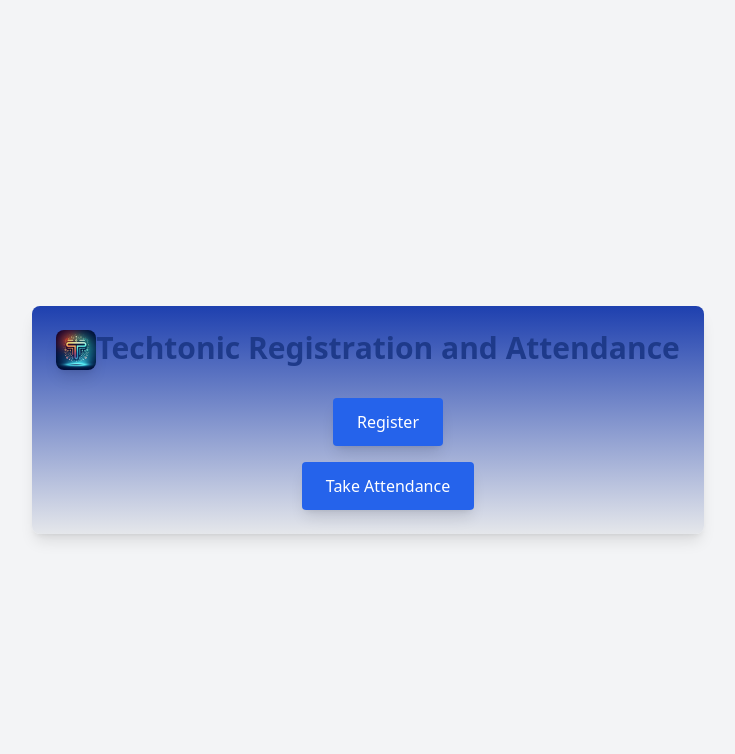
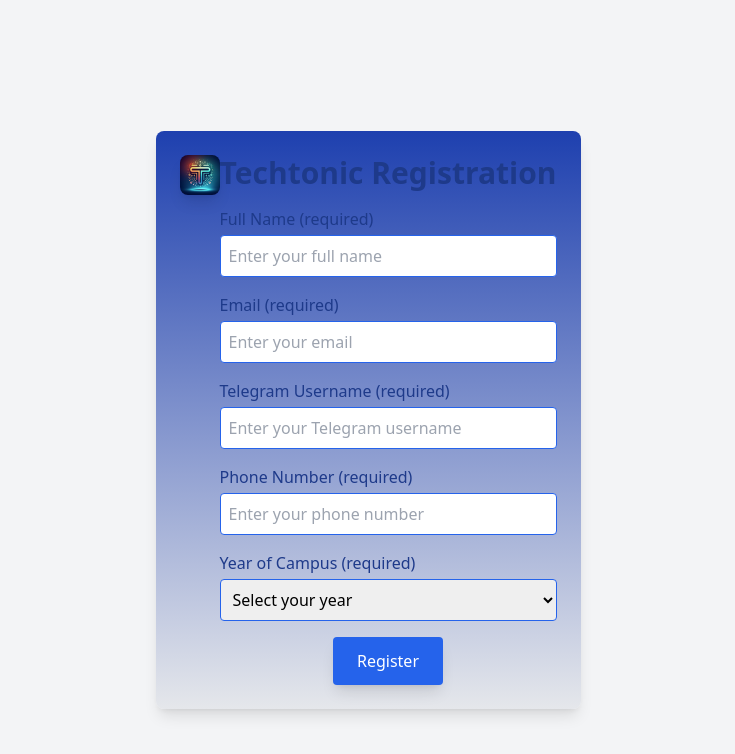
Before and after one commit to Yabe12/miniApp-attendance, a React (Vite) app in the folder Front/: page / in a window 1280 px wide. Shown: the top 754 px of the page, without its empty margins (272-1007 px from the left). Built offline with nearby package versions, Linux system fonts and the light colour scheme.

Commit message:
student regrtration form is complete

```diff
--- a/Front/src/page/StudentForm.jsx
+++ b/Front/src/page/StudentForm.jsx
@@ -1,7 +1,6 @@
 import React, { useState } from "react";
-import { FaArrowRight, FaArrowLeft, FaSpinner } from "react-icons/fa";
+import { FaSpinner } from "react-icons/fa";
 import logo from '../assets/d.jpg';
-import QrScanner from 'react-qr-scanner';
 
 const StudentForm = () => {
   const [formData, setFormData] = useState({
@@ -12,8 +11,6 @@
     yearOfCampus: "",
   });
 
-  const [showEducation, setShowEducation] = useState(false);
-  const [showAttendance, setShowAttendance] = useState(false);
   const [loading, setLoading] = useState(false);
   const [error, setError] = useState("");
   const [success, setSuccess] = useState("");
@@ -61,29 +58,7 @@
         phoneNumber: "",
         yearOfCampus: "",
       });
-      setShowEducation(false); // Reset the form after submission
     }, 2000);
-  };
-
-  const handleAttendanceClick = () => {
-    setShowAttendance(true);
-    setShowEducation(false); // Hide the registration form
-  };
-
-  const handleBackClick = () => {
-    setShowEducation(false); // Hide the registration form
-    setShowAttendance(false); // Hide the attendance scanner
-  };
-
-  const handleScannerError = (error) => {
-    console.error(error);
-    setError("Error scanning QR code.");
-  };
-
-  const handleScan = (data) => {
-    if (data) {
-      alert(`Scanned data: ${data}`);
-    }
   };
 
   return (
@@ -94,33 +69,12 @@
 
       <div className="flex-grow">
         <h2 className="text-3xl font-bold text-center text-blue-900 mb-4">
-          Techtonic Registration and Attendance
+          Techtonic Registration
         </h2>
 
         {success && <p className="text-green-500 text-center">{success}</p>}
         {error && <p className="text-red-500 text-center">{error}</p>}
 
-        {!showEducation && !showAttendance && (
-          <div className="flex flex-col items-center">
-            <button
-              type="button"
-              onClick={() => setShowEducation(true)}
-              className="bg-blue-600 text-white rounded px-6 py-3 mt-4 transition duration-200 ease-in-out hover:bg-blue-700 shadow-lg hover:shadow-xl focus:outline-none focus:ring-2 focus:ring-blue-300"
-            >
-              Register
-            </button>
-            <button
-              type="button"
-              onClick={handleAttendanceClick}
-              className="bg-blue-600 text-white rounded px-6 py-3 mt-4 transition duration-200 ease-in-out hover:bg-blue-700 shadow-lg hover:shadow-xl focus:outline-none focus:ring-2 focus:ring-blue-300"
-            >
-              Take Attendance
-            </button>
-          </div>
-        )}
-
-        {showEducation && (
-          <div>
         <form onSubmit={handleSubmit} className="space-y-4">
           <div>
             <label className="block font-medium mb-1 text-blue-900" htmlFor="fullName">
@@ -216,36 +170,6 @@
             </button>
           </div>
         </form>
-
-            <div className="flex justify-center mt-4">
-              <button
-                type="button"
-                onClick={handleBackClick}
-                className="bg-blue-500 text-white rounded px-6 py-2 transition duration-200 ease-in-out hover:bg-blue-700 shadow-lg focus:outline-none focus:ring-2 focus:ring-gray-300"
-              >
-                Back
-              </button>
-            </div>
-          </div>
-        )}
-
-        {showAttendance && (
-          <div className="flex flex-col items-center">
-            <h2 className="text-xl font-bold text-blue-900 mb-4">Scan QR Code for Attendance</h2>
-            <QrScanner
-              onError={handleScannerError}
-              onScan={handleScan}
-              className="border border-blue-600 rounded p-4"
-            />
-            <button
-              type="button"
-              onClick={() => setShowAttendance(false)}
-              className="mt-4 text-blue-600 hover:underline"
-            >
-              Back
-            </button>
-          </div>
-        )}
       </div>
     </div>
   );
```
Lines whose indentation alone changed are shown as unchanged.
